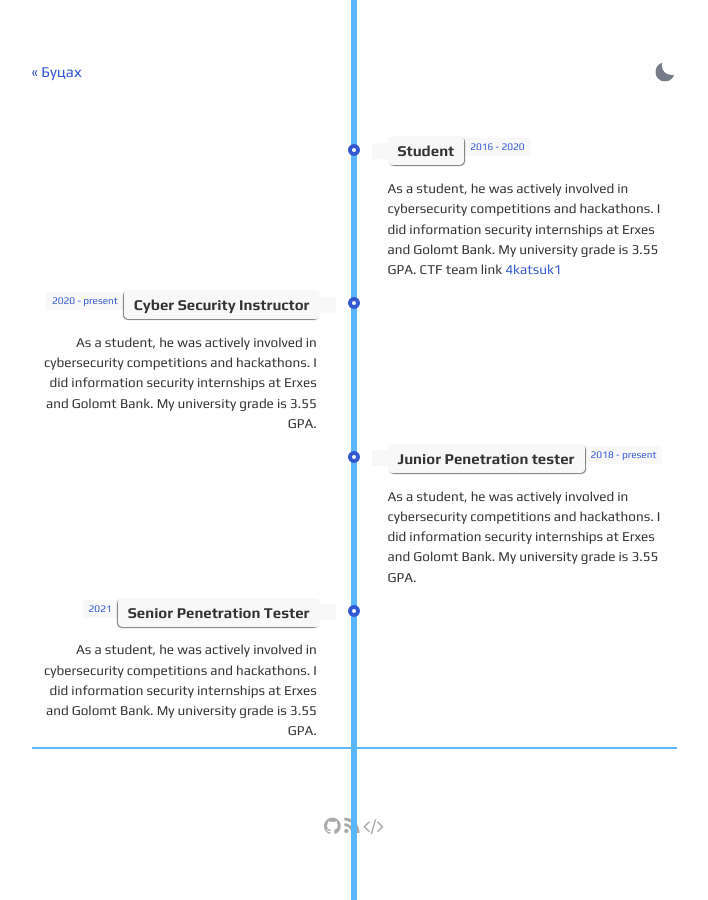
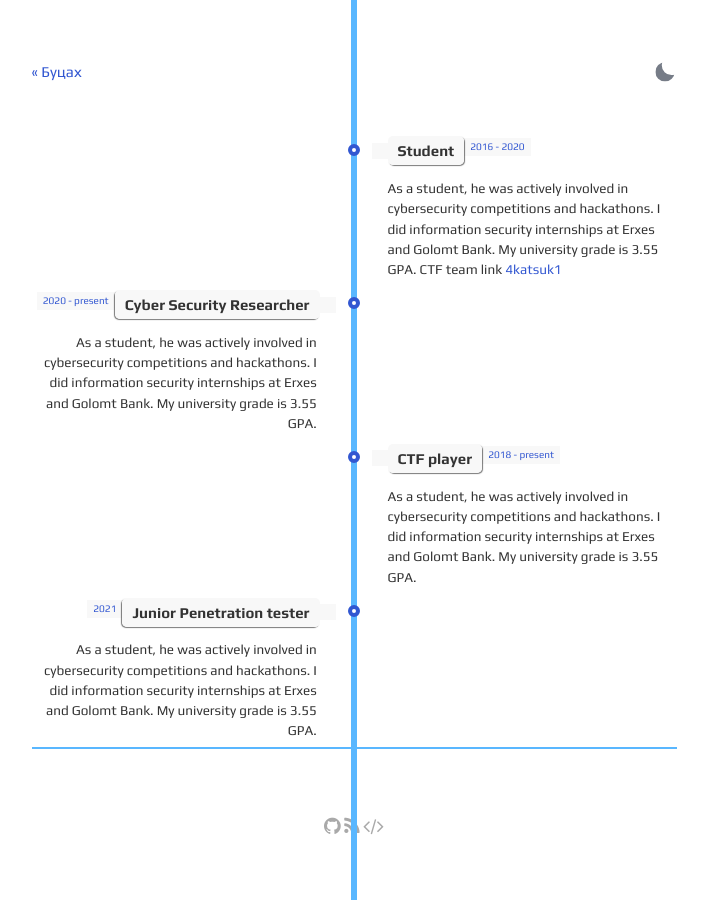
Before and after one commit to fg0x0/fg0x0.github.io, a Jekyll site: the page built from about.html, in a window 1280 px wide. Shown: the whole page, without its empty margins (286-994 px from the left). Built offline with Jekyll 4.4.1, drawn with Linux system fonts in a browser that asks for light colours.

Commit message:
Update about.html

```diff
--- a/about.html
+++ b/about.html
@@ -35,7 +35,7 @@ published: true
         <li>
             <div class="direction-l">
                 <div class="flag-wrapper">
-                    <span class="flag">Cyber Security Instructor</span>
+                    <span class="flag">Cyber Security Researcher</span>
                     <span class="time-wrapper"><span class="time">2020 - present</span></span>
                 </div>
                 <div class="desc">
@@ -48,7 +48,7 @@ published: true
         <li>
             <div class="direction-r">
                 <div class="flag-wrapper">
-                    <span class="flag">Junior Penetration tester</span>
+                    <span class="flag">CTF player</span>
                     <span class="time-wrapper"><span class="time">2018 - present</span></span>
                 </div>
                 <div class="desc">
@@ -62,7 +62,7 @@ As a student, he was actively involved in cybersecurity competitions and hackath
         <li>
             <div class="direction-l">
                 <div class="flag-wrapper">
-                    <span class="flag">Senior Penetration Tester</span>
+                    <span class="flag">Junior Penetration tester</span>
                     <span class="time-wrapper"><span class="time">2021</span></span>
                 </div>
                 <div class="desc">
```
